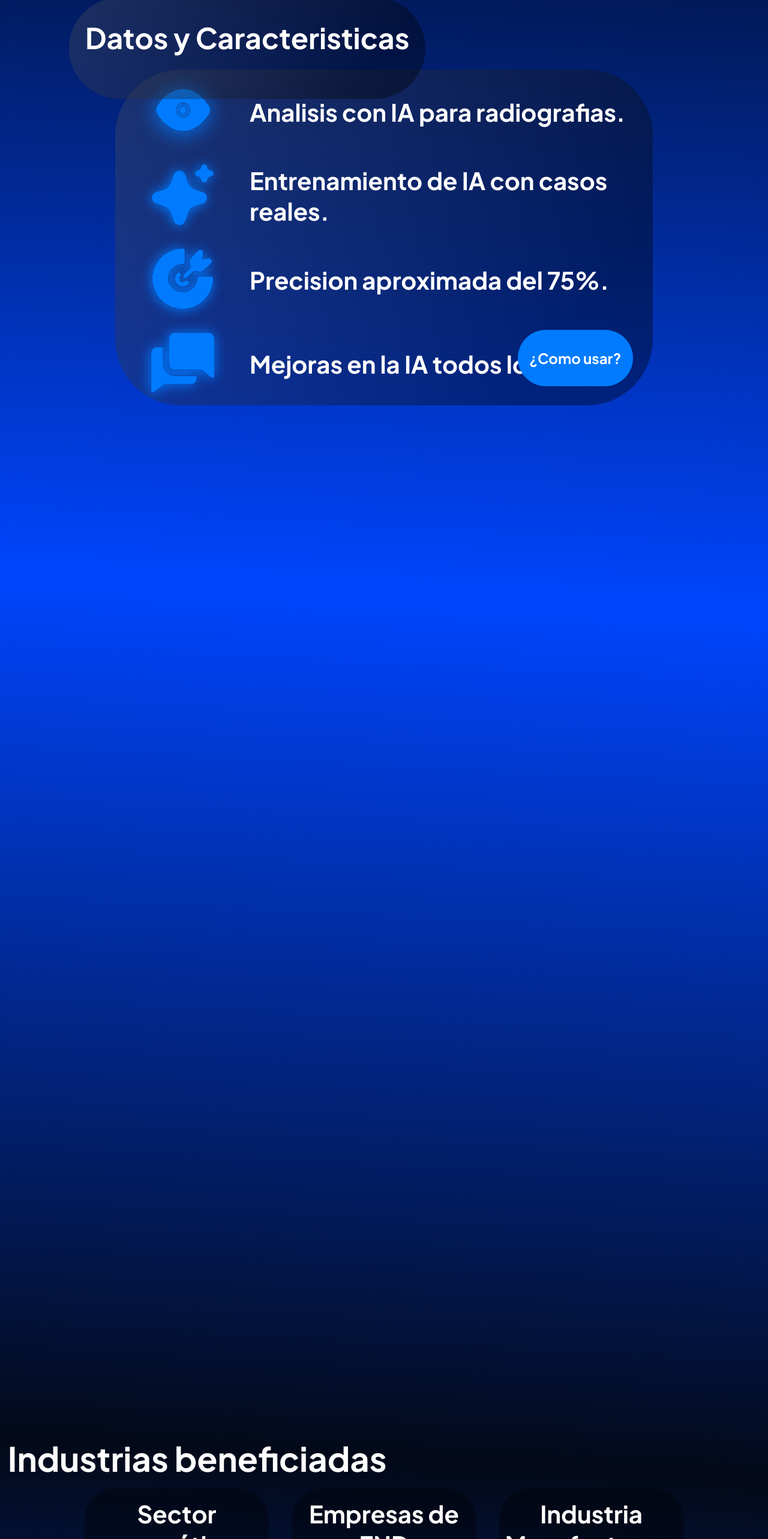
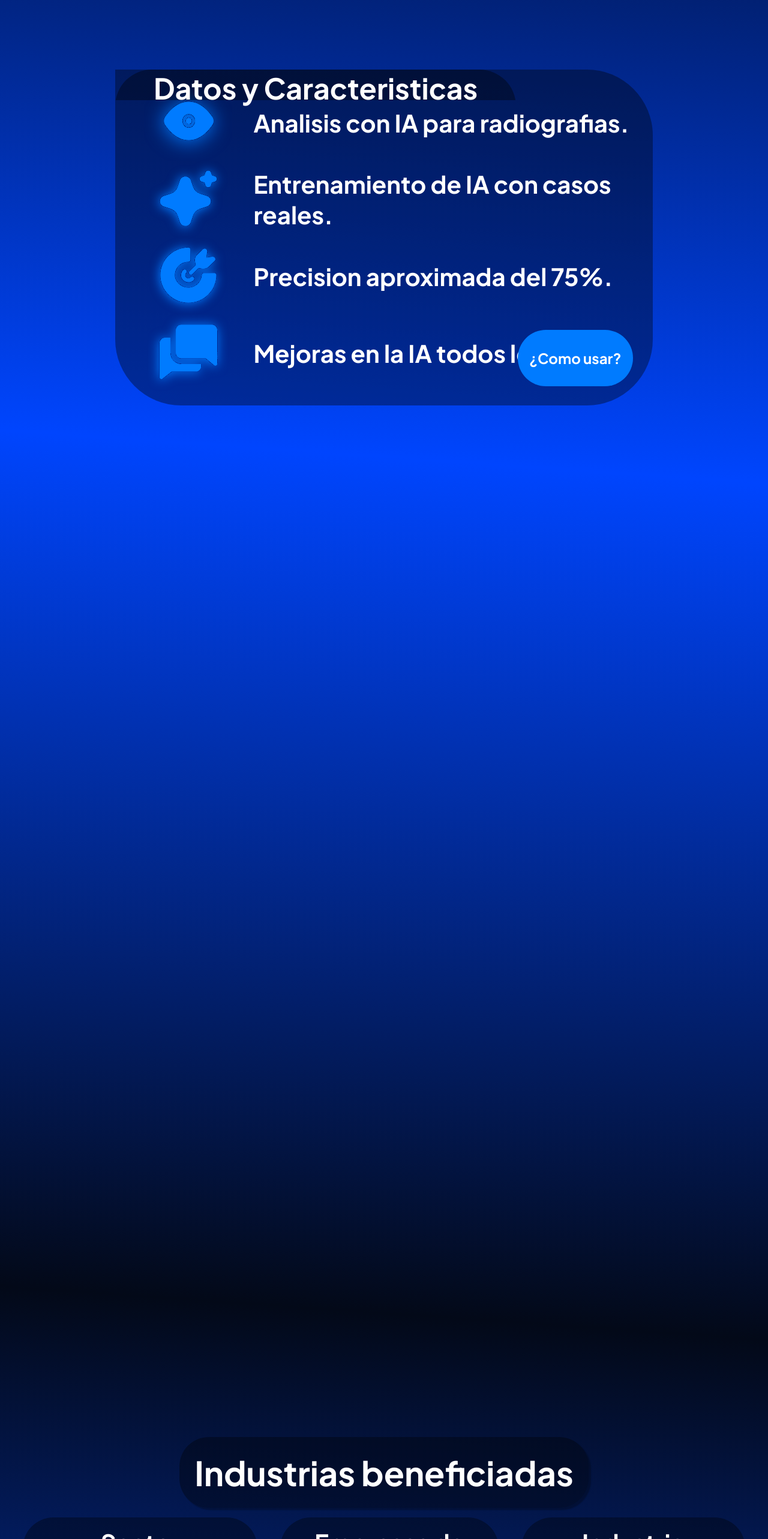
Before and after one commit to MatiasGrynfeld/Landing-Page-PipeEye, a React (Vite) app: page / in a window 1280 px wide. Shown: the part 804-3370 px from the top of the page at 60% size. Built offline with nearby package versions, Linux system fonts and the light colour scheme.

Commit message:
correcciones industrias y caracteristicas

```diff
--- a/src/css/caracteristicas.css
+++ b/src/css/caracteristicas.css
@@ -10,22 +10,18 @@
     position: relative;
     width: 70vw;
     height: 70vh;
-    border-radius: 110px;
-    background: linear-gradient(
-        127deg,
-        rgba(77, 81, 100, 0.37) 0%,
-        rgba(0, 0, 0, 0.37) 83.13%
-    );
+    border-radius: 0 110px 110px 110px;
+    background-color: rgba(0, 0, 0, 0.37);
+
 }
 
 .caracteristicas-container::before {
     content: "Datos y Caracteristicas";
     position: absolute;
-    top: -15vh;
-    left: -6vw;
-    padding: 4% 3% 8% 3%;
-    border-radius: 110px;
-    font-size: 3rem;
+    width: auto;
+    padding: 0 5vw;
+    border-radius: 110px 110px 0 0;
+    font-size: 6vh;
     font-weight: 700;
     display: flex;
     align-items: center;
@@ -33,6 +29,13 @@
     text-align: center;
     background: inherit;
     z-index: 2;
+    background: linear-gradient(
+        to bottom,
+        rgba(0, 0, 0, 0.37) 0%,
+        rgba(0, 0, 0, 0.37) 83%,
+        transparent 84%,
+        transparent 100%
+    );
 }
 
 .caracteristicas-content {
@@ -42,7 +45,7 @@
     height: 100%;
     display: flex;
     flex-direction: column;
-    background: transparent;
+    padding: 3vh 1vw;
 }
 
 .caracteristicas-parte {
@@ -63,7 +66,7 @@
 
 .caracteristicas-parte-texto-wrapper {
     flex: 1;
-    font-size: 2.5rem;
+    font-size: 5vh;
     font-weight: 700;
 }
 
@@ -79,8 +82,7 @@
     align-items: center;
 
     padding: 4vh 1.5vw;
-    /* padding: 2.3rem 1.5rem; */
-    font-size: 1.5rem;
+    font-size: 3vh;
     font-weight: 700;
     border-radius: 72px;
     background-color:#007BFF;
--- a/src/css/industrias.css
+++ b/src/css/industrias.css
@@ -3,19 +3,28 @@
     flex-direction: column;
     width: 100%;
 }
-
+.industrias-title-container {
+    display: flex;
+    align-items: center;
+    justify-content: center;
+}
 .industrias-title {
-    width: 100%;
-    font-size: 3.5rem;
+    font-size: 7vh;
     font-weight: 700;
-    margin-left: 1vw;
+    display: flex;
+    align-items: center;
+    justify-content: center;
+    border-radius: 49px;
+    background-color: rgba(0, 0, 0, 0.35);
+    box-shadow: 3.852px 3.852px 1.541px 0 rgba(0, 0, 0, 0.25);
+    padding: 3vh 2vw;
 }
 
 .industrias-container {
     display: flex;
     flex-direction: row;
     justify-content: center;
-    align-items: flex-start;
+    align-items: stretch;
     padding: 2vh 3vw;
     gap: 3vw;
 }
@@ -28,15 +37,16 @@
     align-items: center;
     justify-content: flex-start;
     padding: 2vh 2vw;
+    flex-grow: 1;
+    min-width: 0;
 }
 
 .industrias-card-type {
-    font-size: 2.5rem;
+    font-size: 5vh;
     font-weight: 700;
     text-align: center;
-
     margin-bottom: 3vh;
-    max-width: 20vw;
+    width: 100%;
     min-height: 7rem;
     display: flex;
     align-items: center;
@@ -52,11 +62,10 @@
 }
 
 .industrias-card-paragraph {
-    font-size: 1.5rem;
+    font-size: 3vh;
     text-align: center;
     font-weight: 500;
-    max-width: 20vw;
-    min-height: 12rem;
+    width: 100%;
     display: flex;
     align-items: flex-start;
     justify-content: center;
--- a/src/css/main.css
+++ b/src/css/main.css
@@ -1,6 +1,6 @@
 .main-body{
     width: 100%;
-    background: linear-gradient(183deg, #020817 7.19%, #0045FE 32.24%, #030918 57.68%, #0145FD 82.92%, #030A1A 108.17%);
+    background: linear-gradient(184deg, #020817 4.65%, #0045FE 28.3%, #030918 53.4%, #0145FD 78.32%, #030A1A 94%);
     height: 700vh; /* cambiar a futuro */
 }
 
--- a/src/industrias.jsx
+++ b/src/industrias.jsx
@@ -3,7 +3,9 @@ import IndustriasCard from './industrias_card.jsx'
 
 export default function Industrias() {
     return <section className="industrias-wrapper">
-        <h2 className='industrias-title'>Industrias beneficiadas</h2>
+        <div className='industrias-title-container'>
+            <h2 className='industrias-title'>Industrias beneficiadas</h2>
+        </div>
         <div className="industrias-container">
             <IndustriasCard img="/resources/industrias/oil an gas 1.png" type="Sector energético, petrolífero y de gas natural">
                 Detectar fisuras en tuberías de transporte de gas, petróleo y derivados, reduciendo riesgos ambientales y costos de mantenimiento.
```
